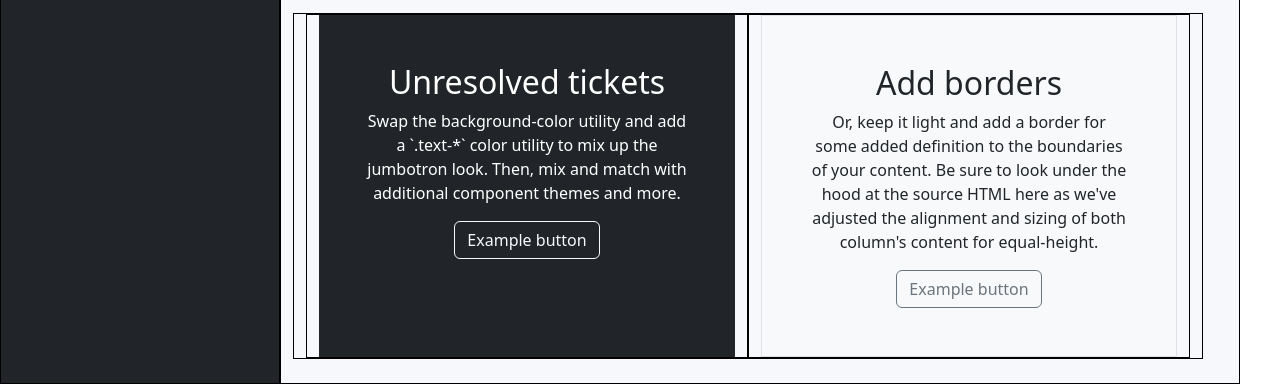
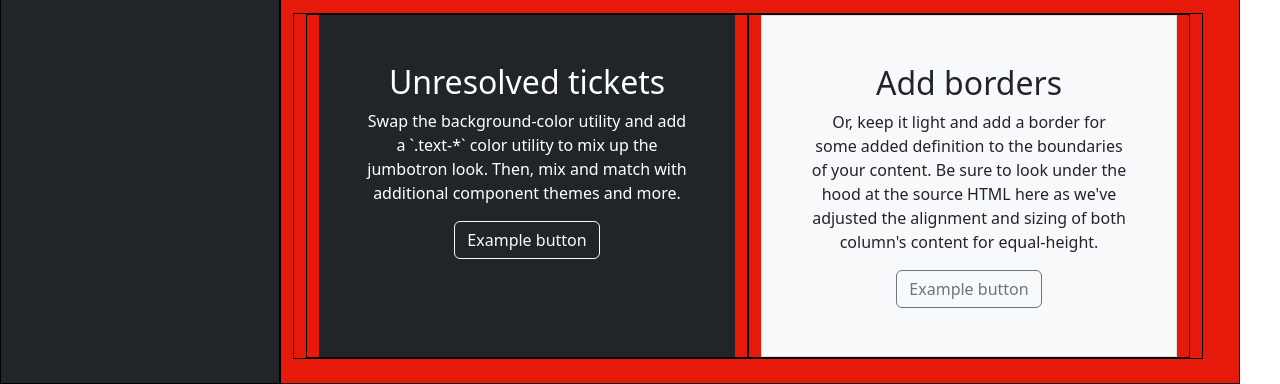
Before and after one commit to Jaynyfe/frontendframework, a website: page public/index.html in a window 1280 px wide. Shown: the part 721-1105 px from the top of the page. Drawn offline with nearby package versions, Linux system fonts and the light colour scheme.

Commit message:
Update index.html

```diff
--- a/public/index.html
+++ b/public/index.html
@@ -75,7 +75,7 @@
 
             </ul>
             </div>
-          <div class="col-sm-9" style="background-color:#F7F8FC;">
+          <div class="col-sm-9" style="background-color:#e7190a;">
                 <div class="container py-4">
                 <header class="pb-3 mb-4 border-bottom">
                   <a href="/" class="d-flex align-items-center text-dark text-decoration-none">
```
